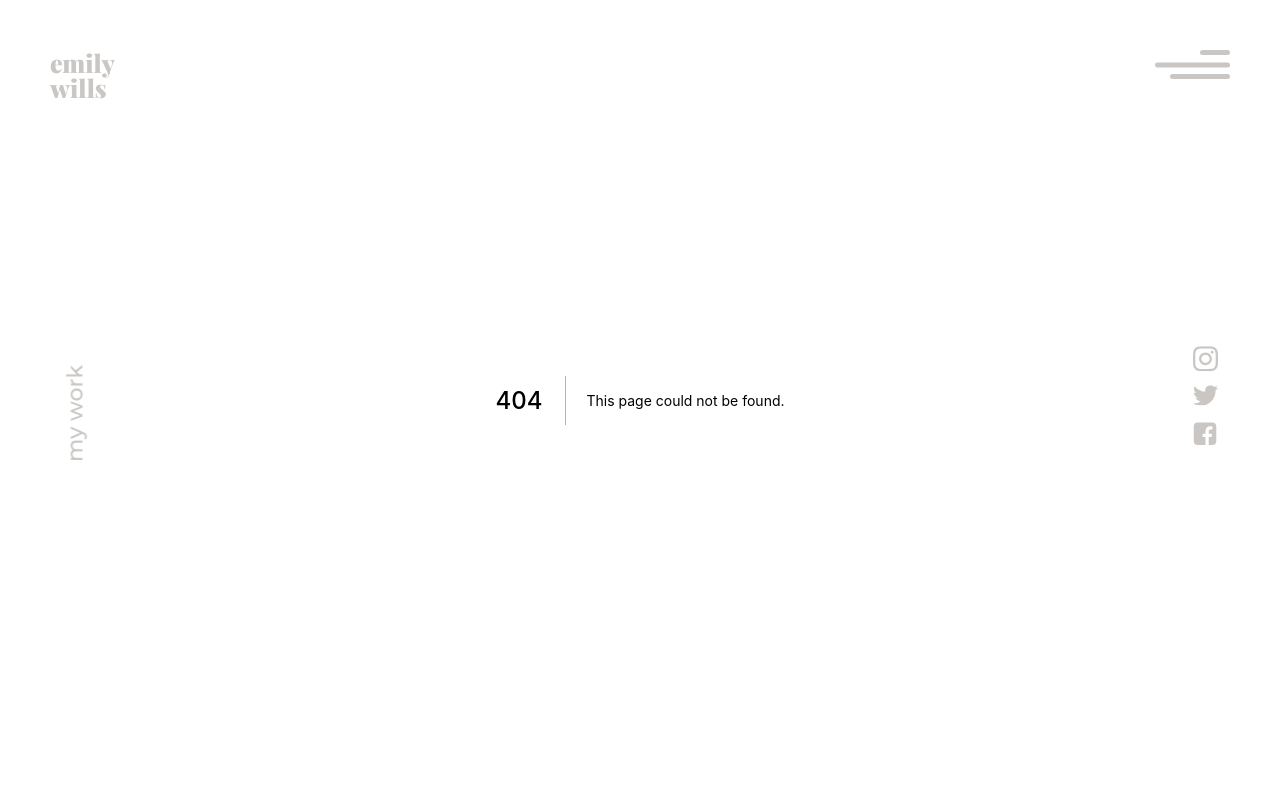
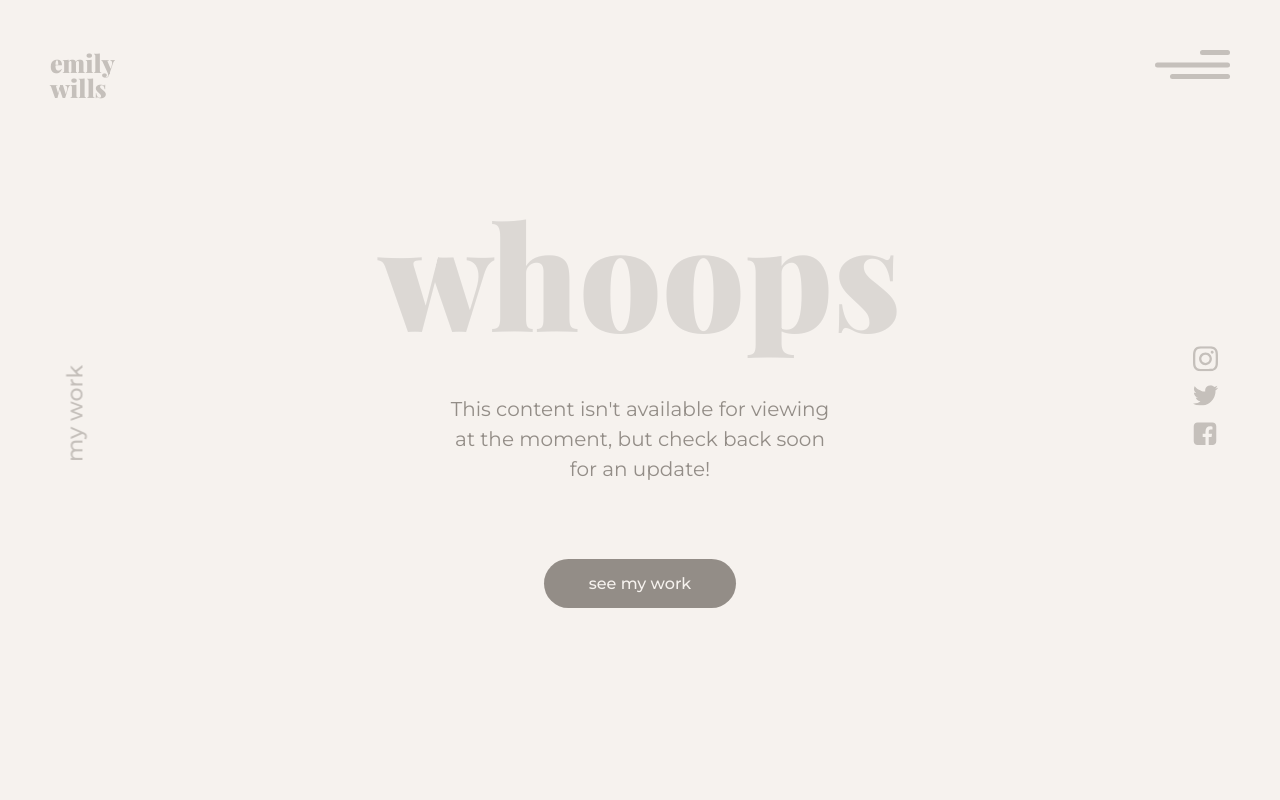
Before and after one commit to LCapitan/ewills, a Next.js app: page /work/empire in a window 1280 px wide. Before the commit this address had no page. Shown: the top 800 px of the page. Built offline with nearby package versions, Linux system fonts and the light colour scheme.

Commit message:
add empire page

```diff
--- /dev/null
+++ b/pages/work/empire.tsx
@@ -0,0 +1,18 @@
+import type { NextPage } from 'next';
+import Head from 'next/head';
+
+import { NoContent } from '../../src/containers/';
+
+import styles from '../../styles/Work.module.scss';
+
+const Empire: NextPage = () => {
+  return (
+    <>
+      <main className="container">
+        <NoContent />
+      </main>
+    </>
+  )
+}
+
+export default Empire;
```
